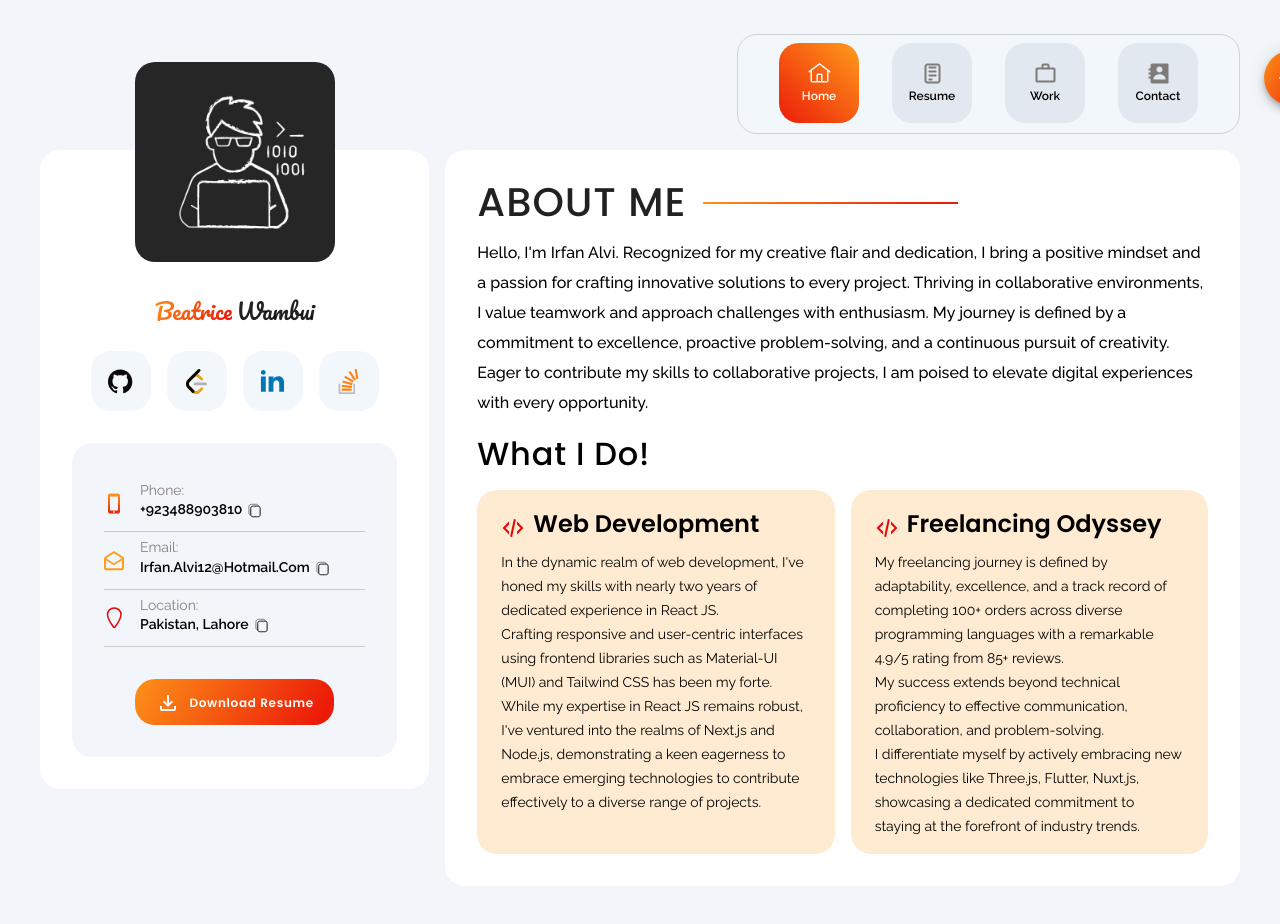
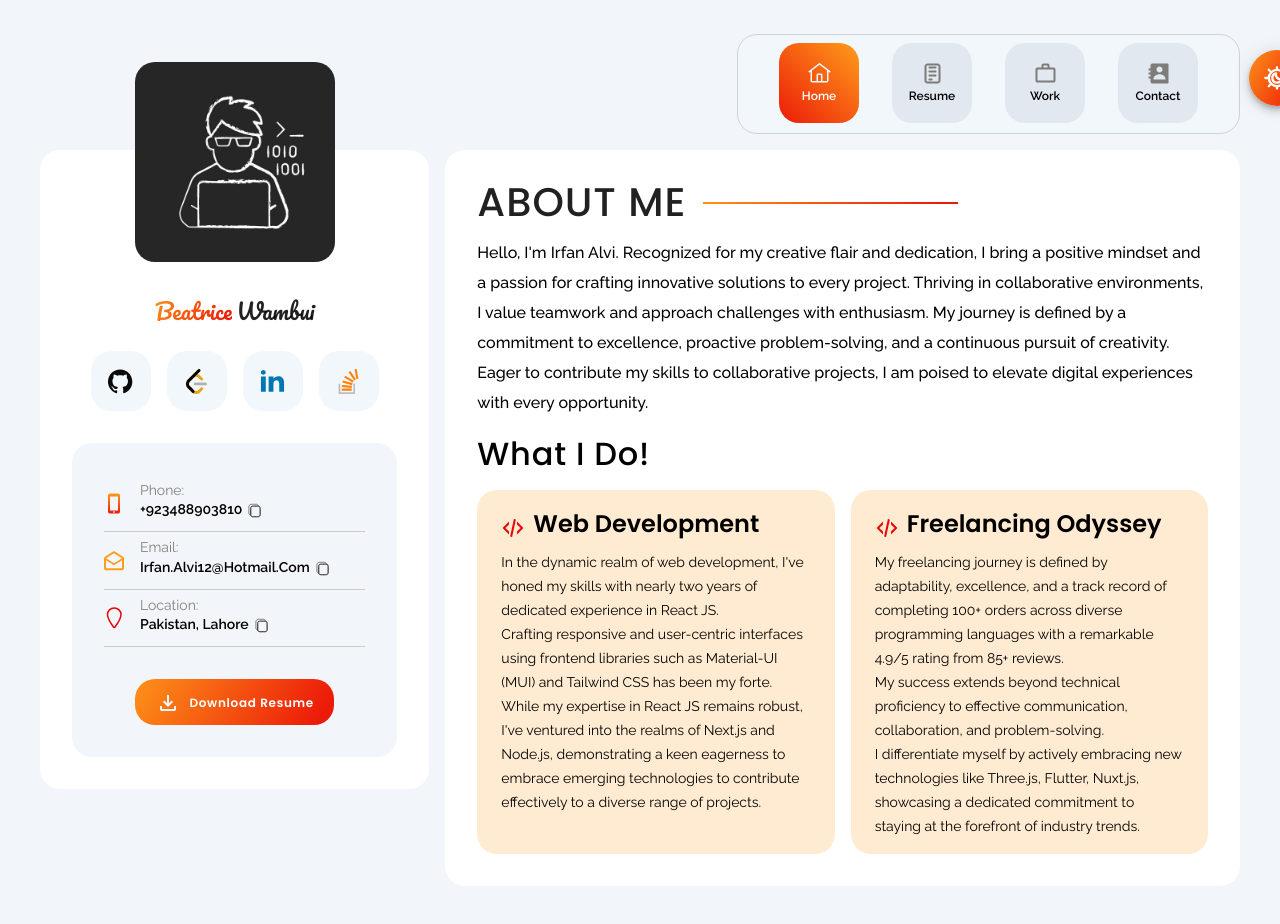
Before and after one commit to IrfanAlvi01/folio-alpha, a React (Vite) app: page / in a window 1280 px wide. Shown: the top 924 px of the page. Built offline with nearby package versions, Linux system fonts and the light colour scheme.

Commit message:
Adjusted theme Fab a bit and added custom scrollbar

```diff
--- a/src/App.jsx
+++ b/src/App.jsx
@@ -22,7 +22,7 @@ function App() {
         sx={{
           position: "fixed",
           top: 50,
-          right: isHovered ? 0 : -40,
+          right: isHovered ? 0 : -25,
           transition: "right 0.5s",
           background: isDarkTheme
             ? "Gainsboro"
--- a/src/index.css
+++ b/src/index.css
@@ -2,7 +2,8 @@
 @import url("https://fonts.googleapis.com/css2?family=Poppins:ital,wght@0,400;0,500;0,600;0,700;1,400&family=Raleway:ital,wght@0,400;0,600;0,700;1,400&display=swap");
 @import url("https://fonts.googleapis.com/css2?family=Pacifico&family=Poppins:ital,wght@0,400;0,600;0,700;1,400&family=Raleway:ital,wght@0,400;0,600;0,700;1,400&display=swap");
 root {
-  font-family: Poppins, Raleway, Pacifico, system-ui, Avenir, Helvetica, Arial, sans-serif;
+  font-family: Poppins, Raleway, Pacifico, system-ui, Avenir, Helvetica, Arial,
+    sans-serif;
   line-height: 1.5;
   font-weight: 400;
 
@@ -31,11 +32,30 @@ body {
   transition: background-color 0.5s ease;
   min-width: 320px;
   min-height: 100vh;
+  overflow-x: hidden;
 }
 
 h1 {
   font-size: 3.2em;
   line-height: 1.1;
+}
+
+/* width */
+::-webkit-scrollbar {
+  width: 10px;
+}
+
+/* Track */
+::-webkit-scrollbar-track {
+  box-shadow: inset 0 0 5px grey;
+  border-radius: 10px;
+}
+
+/* Handle */
+::-webkit-scrollbar-thumb {
+  height: 10px;
+  background: linear-gradient(300deg, #ec1b09 7.92%, #ff9c1a 108.2%);
+  border-radius: 10px;
 }
 
 /* button {
--- a/src/layout/Index.jsx
+++ b/src/layout/Index.jsx
@@ -14,11 +14,11 @@ const Index = () => {
 
   return (
     <>
-      <Container disableGutters sx={{ overflow: "" }}>
+      <Container disableGutters sx={{ overflowX: "" }}>
         <Topbar currentTab={currentTab} setCurrentTab={setCurrentTab} />
         <Grid spacing={2} container mt={0}>
           <Grid item xs={12} sm={12} md={4} lg={4}>
-            <Box position={"sticky"} top={-50}>
+            <Box position={"sticky"} top={50}>
               <Sidebar />
             </Box>
           </Grid>
```
